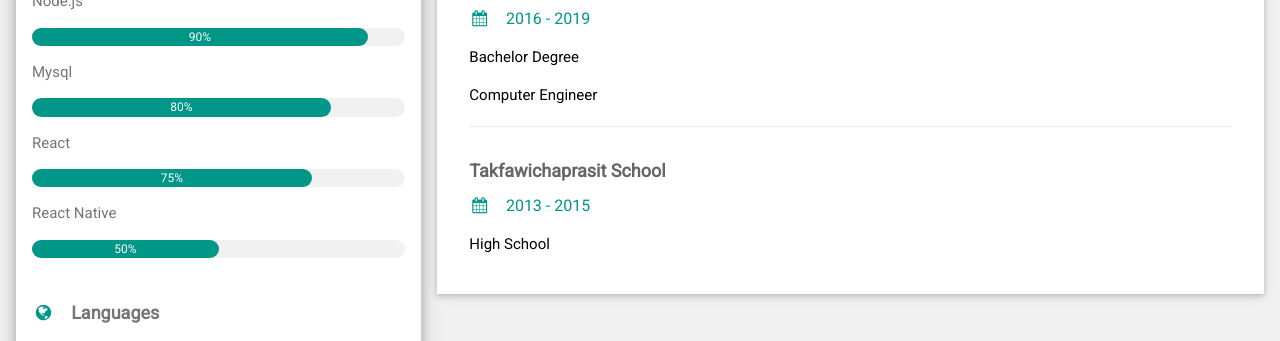
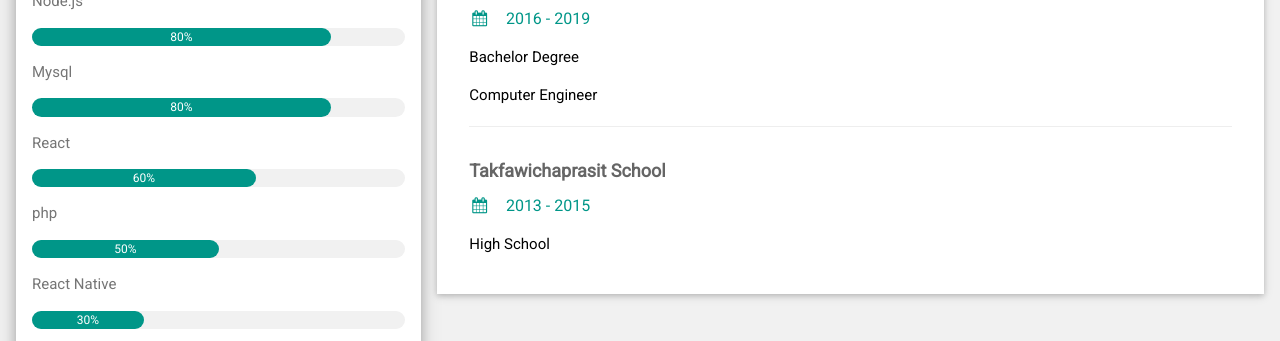
Before and after one commit to Bas10699/profile, a plain HTML site: page index.html in a window 1280 px wide. Shown: the part 566-907 px from the top of the page. Drawn offline with nearby package versions, Linux system fonts and the light colour scheme.

Commit message:
19/2/2563

```diff
--- a/index.html
+++ b/index.html
@@ -36,7 +36,7 @@ html,body,h1,h2,h3,h4,h5,h6 {font-family: "Roboto", sans-serif}
           <p class="w3-large"><b><i class="fa fa-asterisk fa-fw w3-margin-right w3-text-teal"></i>Skills</b></p>
           <p>Node.js</p>
           <div class="w3-light-grey w3-round-xlarge w3-small">
-            <div class="w3-container w3-center w3-round-xlarge w3-teal" style="width:90%">90%</div>
+            <div class="w3-container w3-center w3-round-xlarge w3-teal" style="width:80%">80%</div>
           </div>
           <p>Mysql</p>
           <div class="w3-light-grey w3-round-xlarge w3-small">
@@ -46,11 +46,15 @@ html,body,h1,h2,h3,h4,h5,h6 {font-family: "Roboto", sans-serif}
           </div>
           <p>React</p>
           <div class="w3-light-grey w3-round-xlarge w3-small">
-            <div class="w3-container w3-center w3-round-xlarge w3-teal" style="width:75%">75%</div>
+            <div class="w3-container w3-center w3-round-xlarge w3-teal" style="width:60%">60%</div>
+          </div>
+          <p>php</p>
+          <div class="w3-light-grey w3-round-xlarge w3-small">
+            <div class="w3-container w3-center w3-round-xlarge w3-teal" style="width:50%">50%</div>
           </div>
           <p>React Native</p>
           <div class="w3-light-grey w3-round-xlarge w3-small">
-            <div class="w3-container w3-center w3-round-xlarge w3-teal" style="width:50%">50%</div>
+            <div class="w3-container w3-center w3-round-xlarge w3-teal" style="width:30%">30%</div>
           </div>
           <br>
 
@@ -125,6 +129,7 @@ html,body,h1,h2,h3,h4,h5,h6 {font-family: "Roboto", sans-serif}
   <p>Find me on social media.</p>
   <a href="https://www.facebook.com/Tossapol.Incham" target="_blank"><i class="fa fa-facebook-official w3-hover-opacity"></i></a>
   <a href="https://www.instagram.com/bas_tossapol/" target="_blank"><i class="fa fa-instagram w3-hover-opacity"></i></a>
+  <a href="https://github.com/Bas10699" target="_blank"><i class="fa fa-github w3-hover-opacity"></i></a>
   <p></p>
 </footer>
 
```
